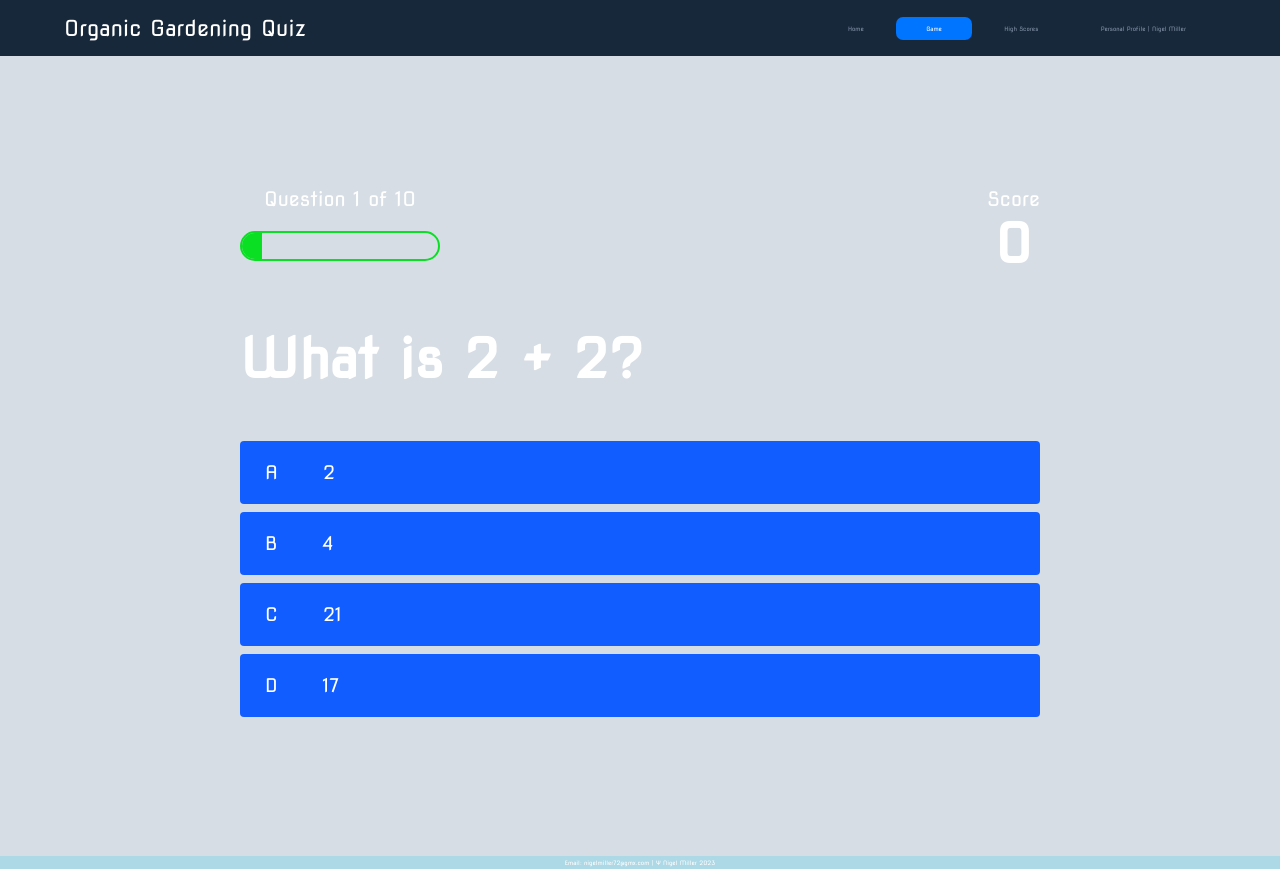
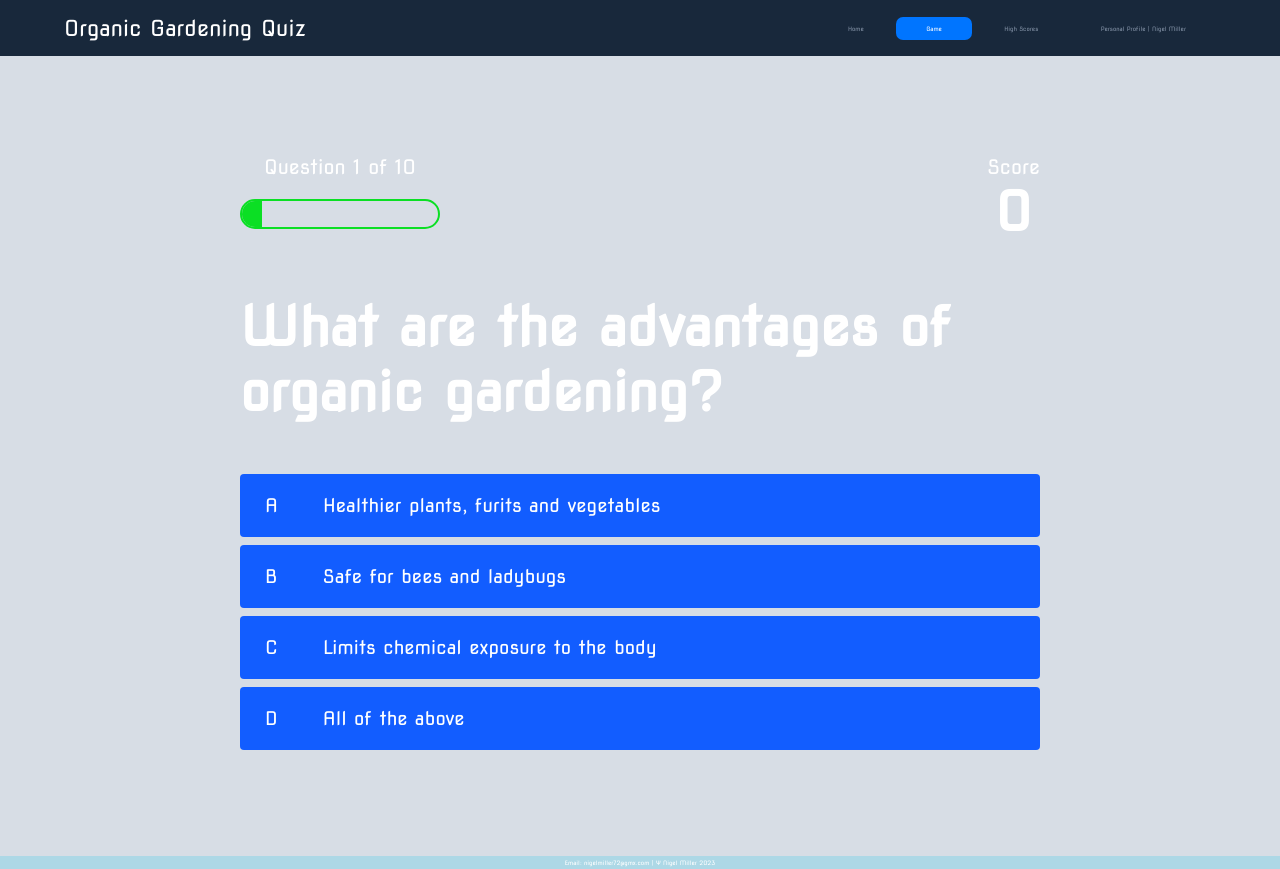
Before and after one commit to nigel-miller/js-quiz, a plain HTML site: page game.html in a window 1280 px wide. Drawn offline with nearby package versions, Linux system fonts and the light colour scheme.

Commit message:
Second release of my JS Quiz website. 1] game.js - actual questions inserted. 2] Links fixed in html pages. 3] html, css, and js code fully inspected - and corrected through code validation websites.

```diff
--- a/game.html
+++ b/game.html
@@ -8,7 +8,7 @@
 <meta name = "viewport" content = "width=device-width, initial-scale = 1.0">
 
 <!-- Google Icons 'Psycology Alt' icon -->
-<link rel="stylesheet" href="https://fonts.googleapis.com/css2?family=Material+Symbols+Outlined:opsz,wght,FILL,GRAD@20..48,100..700,0..1,-50..200" />
+<link rel="stylesheet" href="https://fonts.googleapis.com/css2?family=Material+Symbols+Outlined:opsz,wght,FILL,GRAD@20..48,100..700,0..1,-50..200">
 <!-- Font Awesome 'Crown' icon -->
 <script src = "https://kit.fontawesome.com/222a2215a4.js" crossorigin = "anonymous"></script>
 
@@ -82,12 +82,11 @@
     </div>
 </div>
 
-
-
 <footer>
     <p><small>Email: nigelmiller72@gmx.com | &Psi; Nigel Miller 2023</small></p>
 </footer>
 
 <script src = "scripts/game.js"></script>
+
 </body>
 </html>
--- a/scripts/game.js
+++ b/scripts/game.js
@@ -4,166 +4,223 @@ const progressText = document.querySelector('#progressText');
 const scoreText = document.querySelector('#score');
 const progressBarFull = document.querySelector('#progressBarFull');
 
-let currentQuestion = {}
-let acceptAnswers = true
-let score = 0
-let questionCounter = 0
-let availableQuestions = []
+let currentQuestion = {};
+let acceptAnswers = true;
+let score = 0;
+let questionCounter = 0;
+let availableQuestions = [];
 
 let questions = [
     {
-        question: 'What is 2 + 2?',
-        choice1: '2',
-        choice2: '4',
-        choice3: '21',
-        choice4: '17',
+        question: 'What are the common components of an organic garden?',
+        choice1: 'Worms',
+        choice2: 'Dead plant material',
+        choice3: 'Living plant material',
+        choice4: 'All of the above',
+        answer: 4,
+    },
+
+    {
+        question: 'What are the advantages of organic gardening?',
+        choice1: 'Healthier plants, furits and vegetables',
+        choice2: 'Safe for bees and ladybugs',
+        choice3: 'Limits chemical exposure to the body',
+        choice4: 'All of the above',
+        answer: 4,
+    },
+
+    {
+        question: 'What is the ideal height for a garden bed?',
+        choice1: 'Ground level',
+        choice2: '100 mm',
+        choice3: '200 mm',
+        choice4: '400 mm',
+        answer: 3,
+    },
+
+    {
+        question: 'When is it best to dig your vegetable garden?',
+        choice1: 'Lightly dig the beds before planting',
+        choice2: 'Not at all',
+        choice3: 'At the finish of the growing season',
+        choice4: 'Twice a year',
         answer: 2,
     },
 
     {
-        question: 'What is 2 + 2?',
-        choice1: '2',
-        choice2: '4',
-        choice3: '21',
-        choice4: '17',
+        question: 'When is the right time to water plants in an organic garden?',
+        choice1: 'Anytime',
+        choice2: 'Morning',
+        choice3: 'Noon',
+        choice4: 'Evening',
         answer: 2,
     },
 
     {
-        question: 'What is 2 + 2?',
-        choice1: '2',
-        choice2: '4',
-        choice3: '21',
-        choice4: '17',
+        question: 'What is used by organic gardeners to enrich the soil?',
+        choice1: 'Antibiotics',
+        choice2: 'Pesticides',
+        choice3: 'Continuous turning',
+        choice4: 'Manure from animals',
+        answer: 4,
+    },
+
+    {
+        question: 'Mulching is a practice important to organaic gardening, as it promotes...',
+        choice1: 'Disease control',
+        choice2: 'Weed suppression',
+        choice3: 'Slug control',
+        choice4: 'Insect control',
         answer: 2,
     },
 
     {
-        question: 'What is 2 + 2?',
-        choice1: '2',
-        choice2: '4',
-        choice3: '21',
-        choice4: '17',
-        answer: 2,
+        question: 'A great slug killer (they drown in it) is...',
+        choice1: 'Wine',
+        choice2: 'Coffee',
+        choice3: 'Beer',
+        choice4: 'Tea',
+        answer: 3,
     },
 
     {
-        question: 'What is 2 + 2?',
-        choice1: '2',
-        choice2: '4',
-        choice3: '21',
-        choice4: '17',
-        answer: 2,
+        question: 'Of the 17 Essential Elements for plant growth, identify the three Primary Macronutrients',
+        choice1: 'Oxygen (O), Carbon (C), Hydrogen (H)',
+        choice2: 'Boron (B), Chloride (Cl), Manganese (Mn)',
+        choice3: 'Calcium (Ca), Magnesium (Mg), Sulfur (S)',
+        choice4: 'Nitrogen (N), Phosphorus (P), Potassium (K)',
+        answer: 4,
     },
 
     {
-        question: 'What is 2 + 2?',
-        choice1: '2',
-        choice2: '4',
-        choice3: '21',
-        choice4: '17',
+        question: 'During composting, microbes Mineralize organic Nitrogen over time, and convert it to plant-useable Nitrogen, in the form of...',
+        choice1: 'Ammonia NH3 and Nitrite NO2-',
+        choice2: 'Ammonium NH4+ and Nitrate NO3-',
+        choice3: 'Nitrogen gas N2 and Nitric oxide NO',
+        choice4: 'Nitrous oxide N2O and Urea CO(NH2)2',
         answer: 2,
     },
+];
 
-    {
-        question: 'What is 2 + 2?',
-        choice1: '2',
-        choice2: '4',
-        choice3: '21',
-        choice4: '17',
-        answer: 2,
-    },
 
-    {
-        question: 'What is 2 + 2?',
-        choice1: '2',
-        choice2: '4',
-        choice3: '21',
-        choice4: '17',
-        answer: 2,
-    },
 
-    {
-        question: 'What is 2 + 2?',
-        choice1: '2',
-        choice2: '4',
-        choice3: '21',
-        choice4: '17',
-        answer: 2,
-    },
 
-    {
-        question: 'What is 2 + 2?',
-        choice1: '2',
-        choice2: '4',
-        choice3: '21',
-        choice4: '17',
-        answer: 2,
-    },
-]
+/*
+var string = 'NH3'
+    result = string.replace(/\d+/g, '<sub>$&</sub>');
 
-const SCORE_POINTS = 100
-const MAX_QUESTIONS = 10
+    document.body.innerHTML += result;
+*/
+
+
+/*
+var string = 'NH3',
+    result = string
+    .split(/(\d+)/)
+    .map((s, i) => i % 2 ? `<sub>${s}</sub>` : s)
+    .join('');
+
+console.log(result)
+document.write(result)
+*/
+
+
+/*
+        choice1: 'Ammonia NH<sub>3</sub> and Nitrite NO<sub>2</sub><sup>-</sup>',
+        choice2: 'Ammonium NH<sub>4</sub><sup>+</sup> and Nitrate NO<sub>3</sub><sup>-</sup>',
+        choice3: 'Nitrogen gas N<sub>2</sub> and Nitric oxide NO',
+        choice4: 'Nitrous oxide N<sub>2</sub>O and Urea CO(NH<sub>2</sub>)<sub>2</sub>',
+*/
+
+
+/*
+entryfootnote "NH" {sub "3"}";
+entryfootnote "NO" {sub "2"} {sup"-"};
+*/
+
+
+// str = str.replace(/NH3/g,"$1<sub>3</sub>");
+
+
+/*
+  const formatted = arr[0].options.map(elem => elem.replace(/(\d)/g, `<sub>$1</sub>`));
+
+  console.log(formatted);
+  document.body.innerHTML = formatted;
+
+
+  const formatted = arr[0].options.map(elem => elem.replace(/(\d)/g, `<sup>$1</sup>`));
+
+  console.log(formatted);
+  document.body.innerHTML = formatted;
+*/
+
+
+
+
+
+const SCORE_POINTS = 100;
+const MAX_QUESTIONS = 10;
 
 startGame = () => {
-    questionCounter = 0
-    score = 0
-    availableQuestions = [...questions]
-    getNewQuestion()
-}
+    questionCounter = 0;
+    score = 0;
+    availableQuestions = [...questions];
+    getNewQuestion();
+};
 
 getNewQuestion = () => {
     if(availableQuestions.length === 0 || questionCounter > MAX_QUESTIONS) {
-        localStorage.setItem('mostRecentScore', score)
+        localStorage.setItem('mostRecentScore', score);
 
-        return window.location.assign('/end.html')
+        return window.location.assign('end.html');
     }
 
-    questionCounter++
-    progressText.innerText = `Question ${questionCounter} of ${MAX_QUESTIONS}`
-    progressBarFull.style.width = `${(questionCounter/MAX_QUESTIONS) * 100}%`
+    questionCounter++;
+    progressText.innerText = `Question ${questionCounter} of ${MAX_QUESTIONS}`;
+    progressBarFull.style.width = `${(questionCounter/MAX_QUESTIONS) * 100}%`;
 
-    const questionsIndex = Math.floor(Math.random() * availableQuestions.length)
-    currentQuestion = availableQuestions[questionsIndex]
-    question.innerText = currentQuestion.question
+    const questionsIndex = Math.floor(Math.random() * availableQuestions.length);
+    currentQuestion = availableQuestions[questionsIndex];
+    question.innerText = currentQuestion.question;
 
     choices.forEach(choice => {
-        const number = choice.dataset['number']
-        choice.innerText = currentQuestion['choice' + number]
-    })
+        const number = choice.dataset['number'];
+        choice.innerText = currentQuestion['choice' + number];
+    });
 
-    availableQuestions.splice(questionsIndex, 1)
+    availableQuestions.splice(questionsIndex, 1);
 
-    acceptingAnswers = true
-}
+    acceptingAnswers = true;
+};
 
 choices.forEach(choice => {
     choice.addEventListener('click', e => {
-        if(!acceptingAnswers) return
+        if(!acceptingAnswers) return;
 
-        acceptingAnswers = false
-        const selectedChoice = e.target
-        const selectedAnswer = selectedChoice.dataset['number']
+        acceptingAnswers = false;
+        const selectedChoice = e.target;
+        const selectedAnswer = selectedChoice.dataset['number'];
 
-        let classToApply = selectedAnswer == currentQuestion.answer ? 'correct' : 'incorrect'
+        let classToApply = selectedAnswer == currentQuestion.answer ? 'correct' : 'incorrect';
 
         if(classToApply === 'correct') {
-            incrementScore(SCORE_POINTS)
+            incrementScore(SCORE_POINTS);
         }
 
-        selectedChoice.parentElement.classList.add(classToApply)
+        selectedChoice.parentElement.classList.add(classToApply);
 
         setTimeout(() => {
-            selectedChoice.parentElement.classList.remove(classToApply)
-            getNewQuestion()
+            selectedChoice.parentElement.classList.remove(classToApply);
+            getNewQuestion();
 
-        }, 1000)
-    })
-})
+        }, 1000);
+    });
+});
 
 incrementScore = num => {
-    score +=num
-    scoreText.innerText = score
-}
+    score +=num;
+    scoreText.innerText = score;
+};
 
-startGame()
+startGame();
--- a/styles/game.css
+++ b/styles/game.css
@@ -16,7 +16,6 @@ body {
     cursor: pointer;
     box-shadow: 0 0.4rem 1.4rem 0 rgba(6, 103, 247, 0.5);
     transform: scale(1.02);
-    transform: transform 100ms;
 }
 
 .choice-prefix {
```
Also changed, not shown: end.html (+2 -4 lines), highscores.html (+2 -4 lines), index.html (+2 -30 lines), scripts/end.js (+18 -18 lines), scripts/highscores.js (+4 -4 lines), images/image-raised-garden-bed-with-plants-flowers-generative-ai_97167-4193-valentyn640-freepik.com.jpg (renamed from images/image-raised-garden-bed-with-plants-flowers-generative-ai_97167-4193   valentyn640   freepik.com.jpg), 1 other file.
